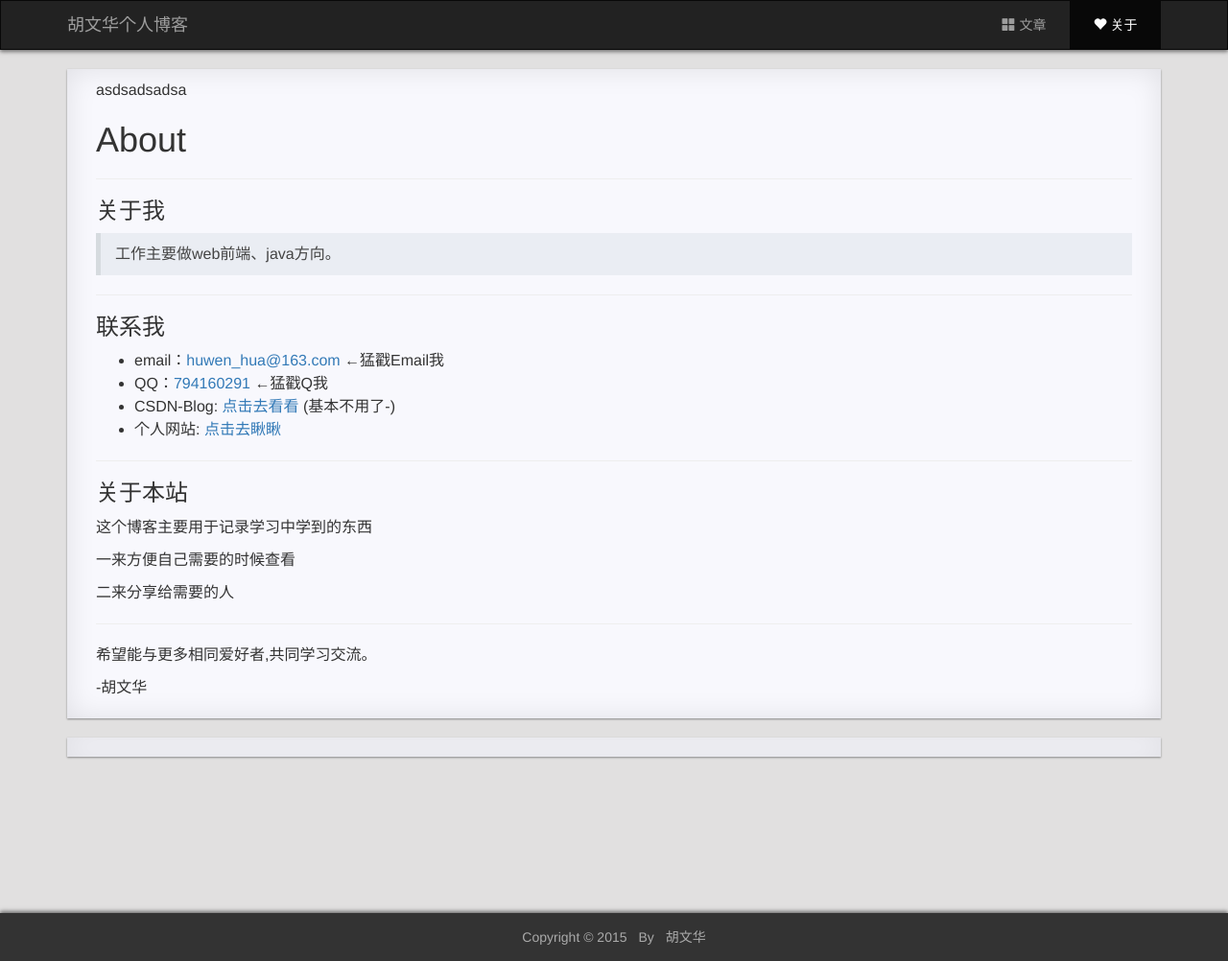
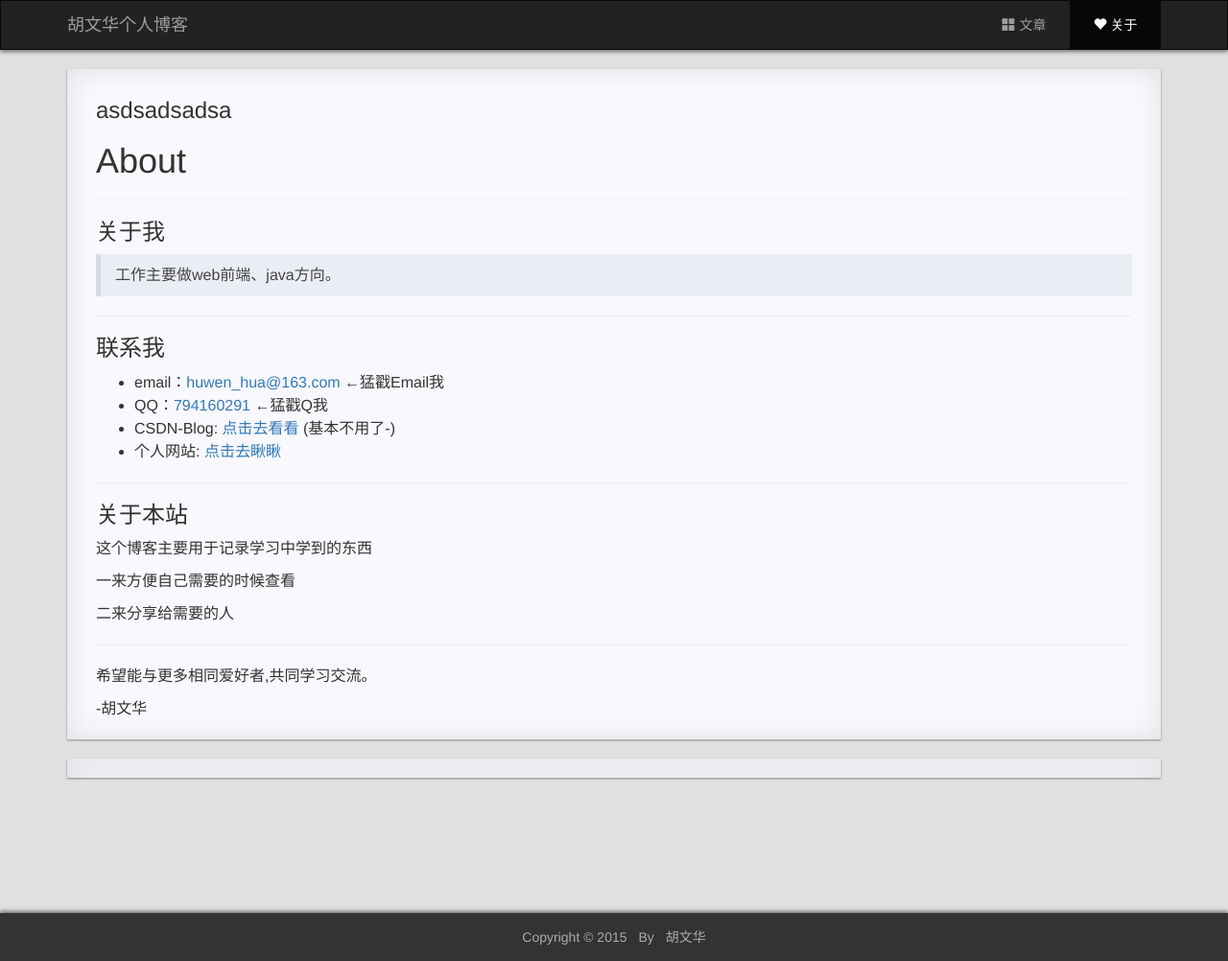
Before and after one commit to huwenhua/huwenhua.github.io, a Jekyll site: the page built from pages/2about.md, in a window 1280 px wide. Shown: the whole page at 96% size. Built offline with Jekyll 4.4.1, drawn with Linux system fonts in a browser that asks for light colours; nearby versions of some CDN libraries; comment, search, counter and statistics services are not loaded; a style sheet for code colours, icons or effects is not loaded.

```diff
--- a/_layouts/page.html
+++ b/_layouts/page.html
@@ -3,7 +3,7 @@ layout: default
 ---
 <div class="post-area post">
     <header>
-        asdsadsadsa
+        <h3>asdsadsadsa</h3>
         <h1>{{ page.title }}</h1>
     </header>
     <hr>
```
